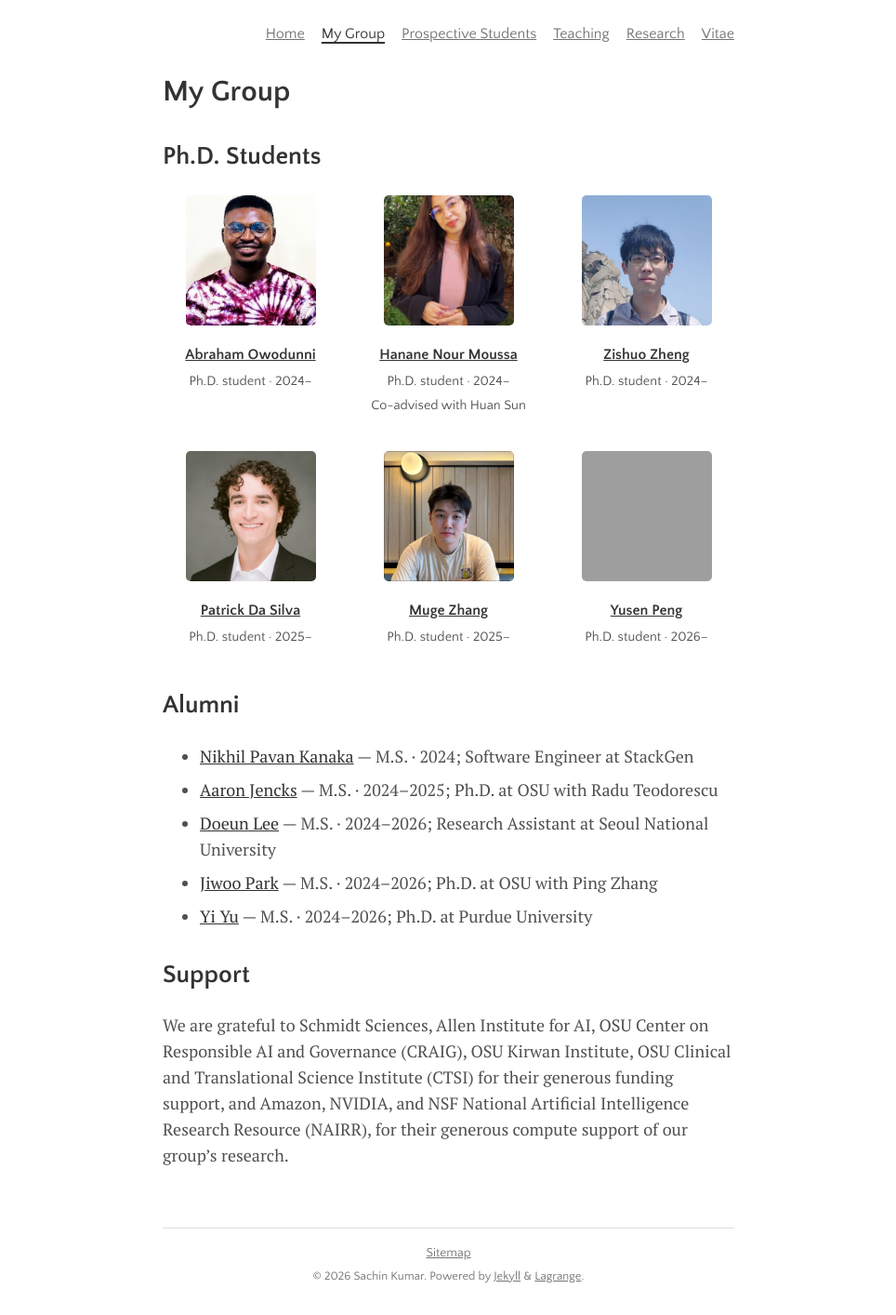
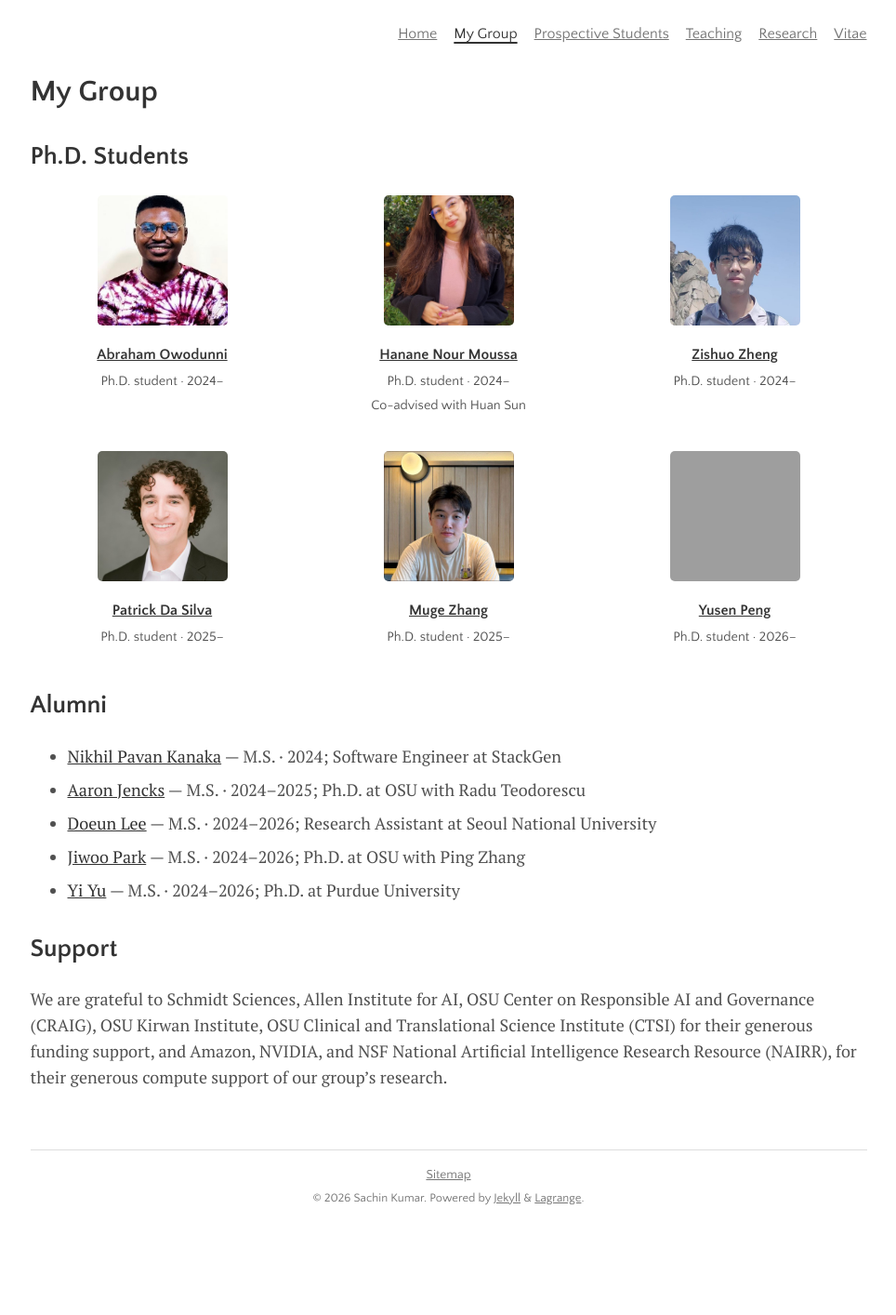
Before and after one commit to shocheen/shocheen.github.io, a Jekyll site: the page built from _pages/group.md, in a window 1280 px wide. Shown: the whole page at 93% size, without its empty margins (150-1114 px from the left). Built offline with Jekyll 4.4.1, drawn with Linux system fonts in a browser that asks for light colours; after the commit the page ends 1330 px from its top, so only the background shows below that; grey boxes are pictures that could not be loaded.

Commit message:
Widen Lagrange content to 900px

```diff
--- a/_sass/lagrange/_site.scss
+++ b/_sass/lagrange/_site.scss
@@ -2,7 +2,7 @@
 * { box-sizing: border-box; }
 html { background: #fff; scrollbar-gutter: stable; }
 body { margin: 0; overflow-wrap: break-word; }
-.container { max-width: calc(100% - 40px); }
+.container { width: 900px; max-width: calc(100% - 40px); }
 .header { margin-top: 24px; margin-bottom: 48px; }
 .header-title { line-height: 1.3; }
 .header-subtitle { display: block; margin-top: 5px; font-size: 15px; color: #737373; }
@@ -48,7 +48,7 @@ main, article, .page, .archive { min-width: 0; }
 .news-list { padding-left: 1.2rem; }
 .news-list li { margin-bottom: .8rem; }
 .news-archive summary { cursor: pointer; text-decoration: underline; margin: 1.25rem 0; }
-.group-grid { display: grid; grid-template-columns: repeat(auto-fit, minmax(150px, 1fr)); gap: 2rem 1.5rem; margin: 1.5rem 0 2.5rem; }
+.group-grid { display: grid; grid-template-columns: repeat(3, minmax(0, 1fr)); gap: 2rem 1.5rem; margin: 1.5rem 0 2.5rem; }
 .group-member { text-align: center; font-family: $sans-serif-font-family; font-size: 1rem; }
 .group-member img { width: 140px; height: 140px; object-fit: cover; margin-bottom: .5rem; }
 .group-member p { margin: .3rem 0; font-size: .9rem; line-height: 1.5; }
```
